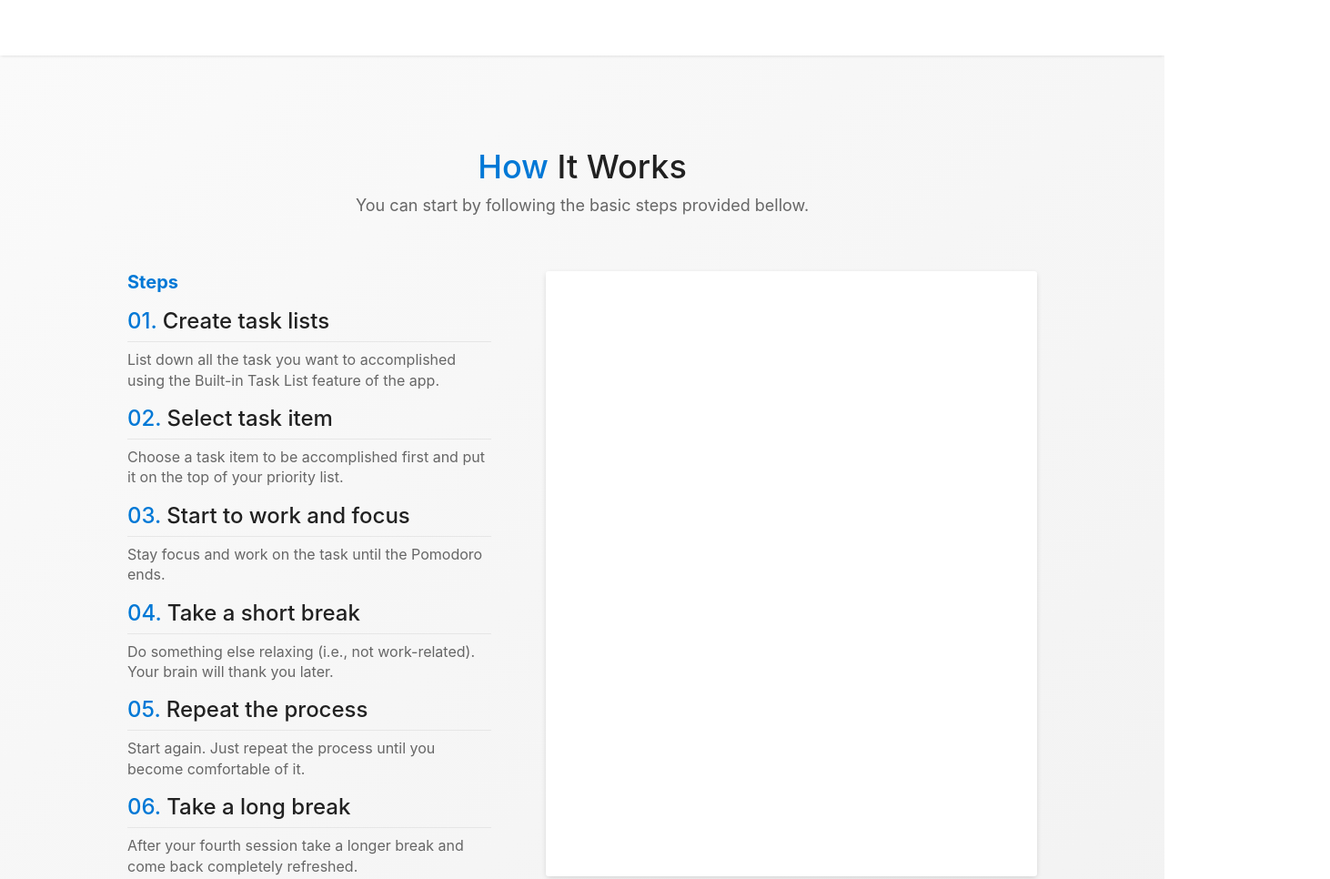
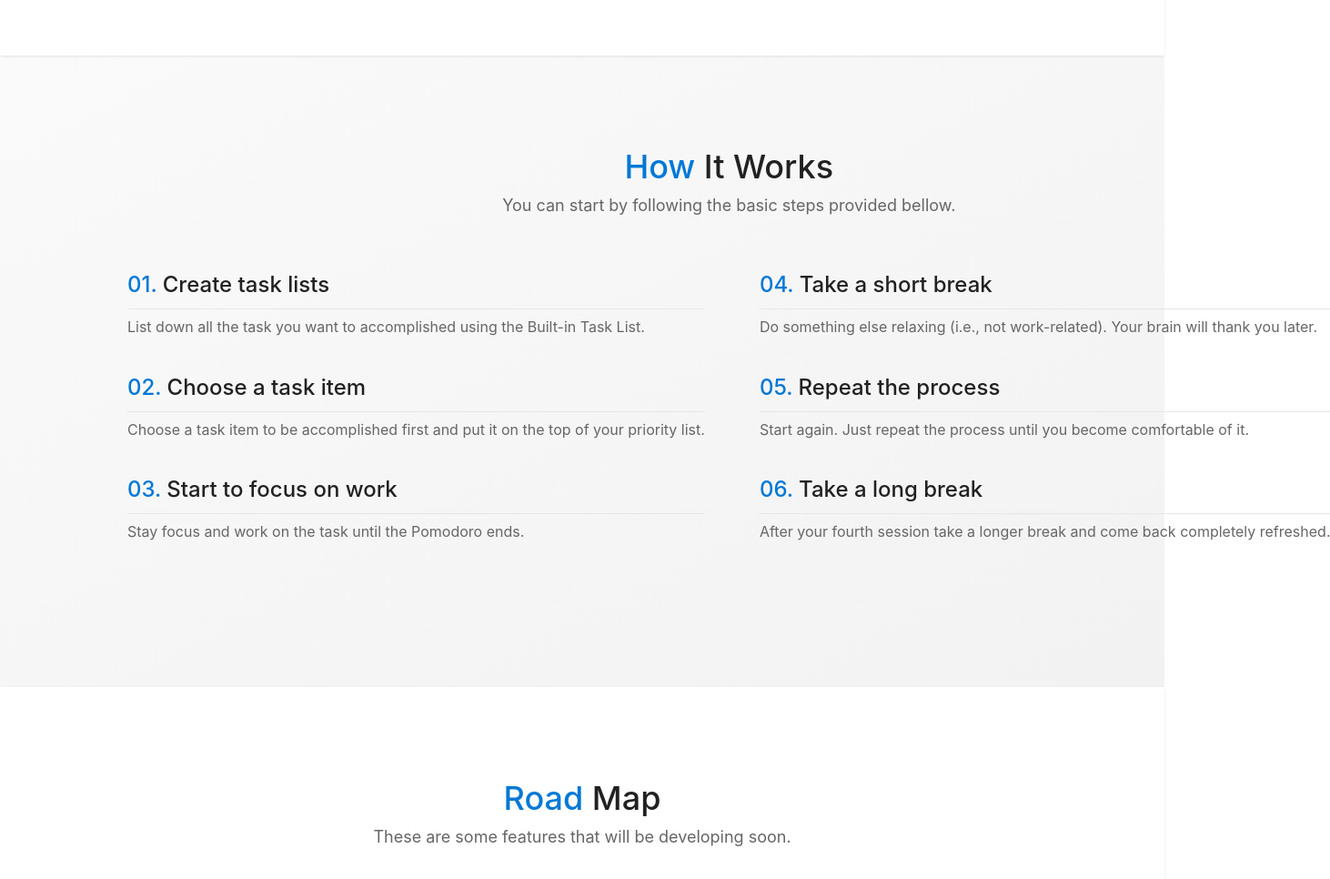
Before and after one commit to roldanjr/pomatez-website, a Gatsby site: page / in a window 1280 px wide. Shown: the part 1753-2719 px from the top of the page at 91% size, 1462 px wide, since content can reach past the window. Built offline with nearby package versions, Linux system fonts and the light colour scheme; Gatsby itself is replaced by a stand-in of ours.

Commit message:
refactor: remove some components and edit some headings and descriptions

```diff
--- a/contents/howItWorks/index.md
+++ b/contents/howItWorks/index.md
@@ -4,12 +4,12 @@ subTitle: You can start by following the basic steps provided bellow.
 
 stepList:
   - heading: Create task lists
-    description: List down all the task you want to accomplished using the Built-in Task List feature of the app.
+    description: List down all the task you want to accomplished using the Built-in Task List.
 
-  - heading: Select task item
+  - heading: Choose a task item
     description: Choose a task item to be accomplished first and put it on the top of your priority list.
 
-  - heading: Start to work and focus
+  - heading: Start to focus on work
     description: Stay focus and work on the task until the Pomodoro ends.
 
   - heading: Take a short break
--- a/src/sections/HowItWorks.tsx
+++ b/src/sections/HowItWorks.tsx
@@ -2,10 +2,8 @@ import React from "react";
 import { useStaticQuery, graphql } from "gatsby";
 import {
   StyledHowItWorks,
-  StyledHowItWorkContent,
   StyledHowItWorkStepList,
   StyledHowItWorkStep,
-  StyledHowItWorkVideo,
 } from "styles";
 import { MarkDownProps } from "types";
 import { Header } from "components";
@@ -37,10 +35,7 @@ const HowItWorks: React.FC = () => {
   return (
     <StyledHowItWorks id="how-it-works">
       <Header frontMatter={frontmatter} />
-
-      <StyledHowItWorkContent>
       <StyledHowItWorkStepList>
-          <h3>Steps</h3>
         {frontmatter.stepList?.map((step, index) => (
           <StyledHowItWorkStep key={index}>
             <h4>{step.heading}</h4>
@@ -48,9 +43,6 @@ const HowItWorks: React.FC = () => {
           </StyledHowItWorkStep>
         ))}
       </StyledHowItWorkStepList>
-
-        <StyledHowItWorkVideo></StyledHowItWorkVideo>
-      </StyledHowItWorkContent>
     </StyledHowItWorks>
   );
 };
--- a/src/styles/sections/howItWorks.ts
+++ b/src/styles/sections/howItWorks.ts
@@ -6,27 +6,15 @@ export const StyledHowItWorks = styled.section`
   padding-bottom: 16rem;
 `;
 
-export const StyledHowItWorkContent = styled.div`
-  display: grid;
-  column-gap: 6rem;
-  grid-template-columns: 40rem 1fr;
-  align-content: start;
-`;
-
 export const StyledHowItWorkStepList = styled.ol`
   list-style: none;
   counter-reset: step;
 
-  max-width: 40rem;
-
   display: grid;
-  row-gap: 1.6rem;
-
-  & > h3 {
-    font-size: 2rem;
-    font-weight: 700;
-    color: var(--color-primary-variant);
-  }
+  row-gap: 4rem;
+  column-gap: 6rem;
+  grid-template-rows: repeat(3, 1fr);
+  grid-auto-flow: column;
 `;
 
 export const StyledHowItWorkStep = styled.li`
@@ -34,6 +22,8 @@ export const StyledHowItWorkStep = styled.li`
 
   display: grid;
   row-gap: 0.8rem;
+
+  height: max-content;
 
   & > h4 {
     font-size: 2.4rem;
@@ -52,20 +42,16 @@ export const StyledHowItWorkStep = styled.li`
       content: "";
       display: block;
       width: 100%;
-      max-width: 60rem;
       height: 1px;
       background-color: var(--color-border-primary);
-      margin-top: 0.8rem;
+      margin-top: 1.2rem;
     }
   }
 
   & > p {
-    /* margin-left: 3.8rem; */
+    text-overflow: ellipsis;
+    width: 100%;
+    white-space: nowrap;
+    word-break: break-all;
   }
 `;
-
-export const StyledHowItWorkVideo = styled.div`
-  border-radius: 3px;
-  background-color: var(--color-bg-primary);
-  box-shadow: 0 2px 6px -1px var(--color-shadow-primary);
-`;
```
Also changed, not shown: 1 other file. Lines whose indentation alone changed are shown as unchanged.
